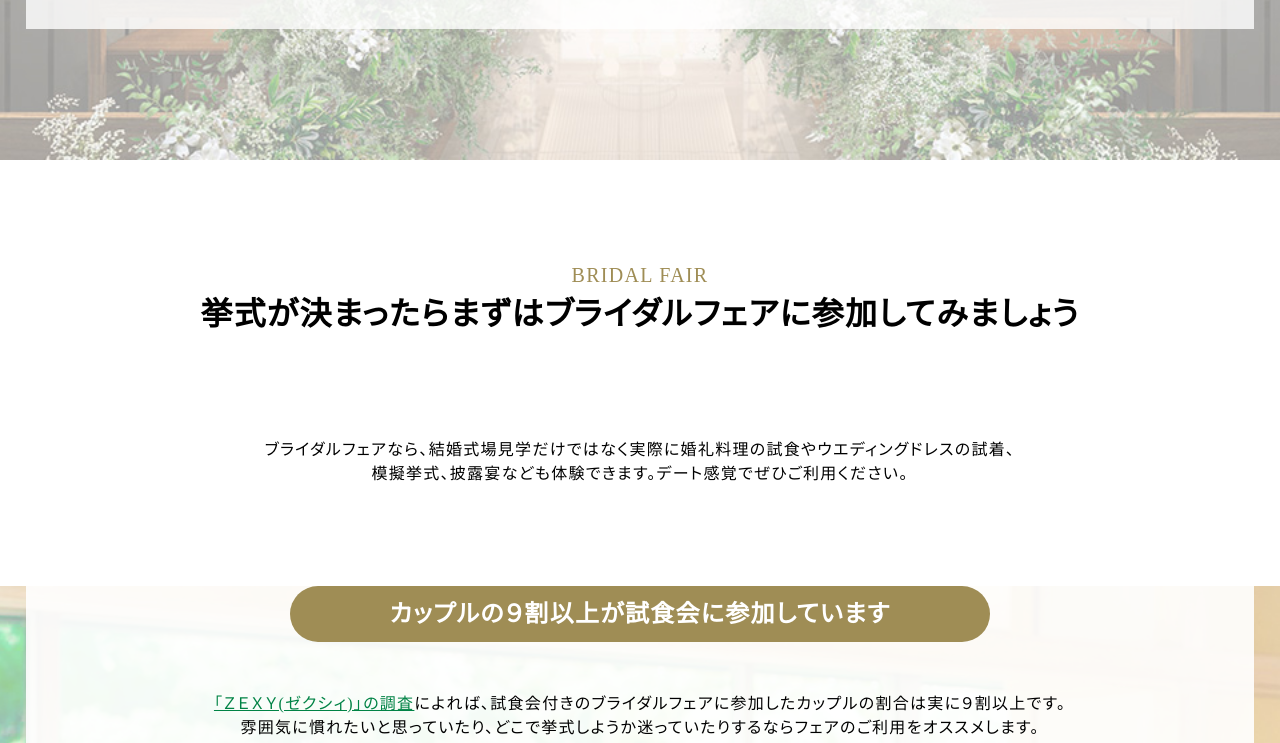
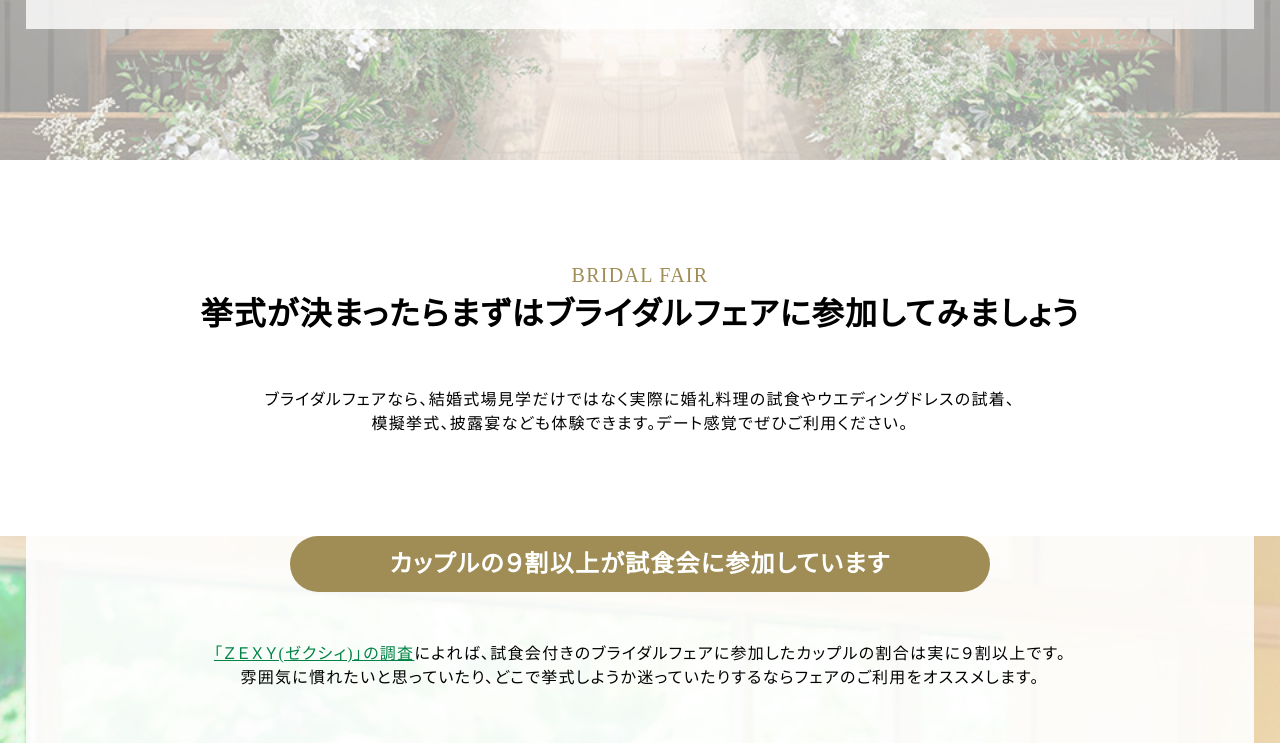
Before and after one commit to zn-tsuruta/bp-chinzansou, an Astro site: page / in a window 1280 px wide. Shown: the part 5853-6596 px from the top of the page. Built offline with nearby package versions, Linux system fonts and the light colour scheme; Astro itself is replaced by a stand-in of ours.

Commit message:
見出しの下の余白を調整

```diff
--- a/src/components/Hospitality.astro
+++ b/src/components/Hospitality.astro
@@ -154,6 +154,11 @@ const { rutePath } = Astro.props;
 }
 .heading{
     @include v.common_heading;
+    margin-bottom: 100px;
+	@include v.mq(md){
+		margin-bottom: 50px;
+
+    }
 }
 
 .sec{
--- a/src/styles/variables.scss
+++ b/src/styles/variables.scss
@@ -39,9 +39,9 @@ $mincho : "Times New Roman", "YuMincho", "Hiragino Mincho ProN", "Yu Mincho", "M
 
 @mixin common_heading() {
     text-align: center;
-    margin-bottom: 100px;
+    margin-bottom: 50px;
 	@include mq(md){
-		margin-bottom: 50px;
+		margin-bottom: 25px;
 
     }
 
```
